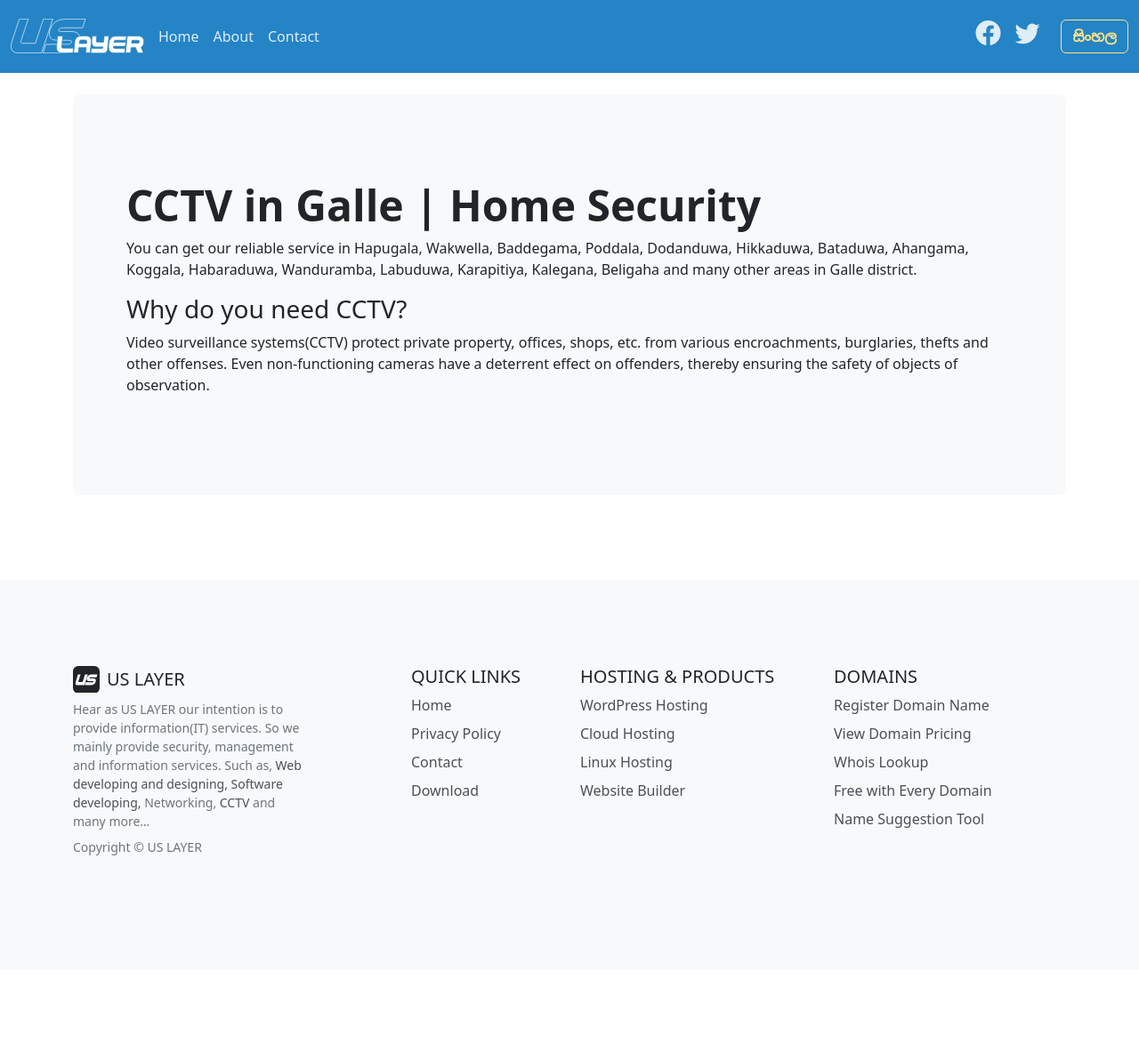
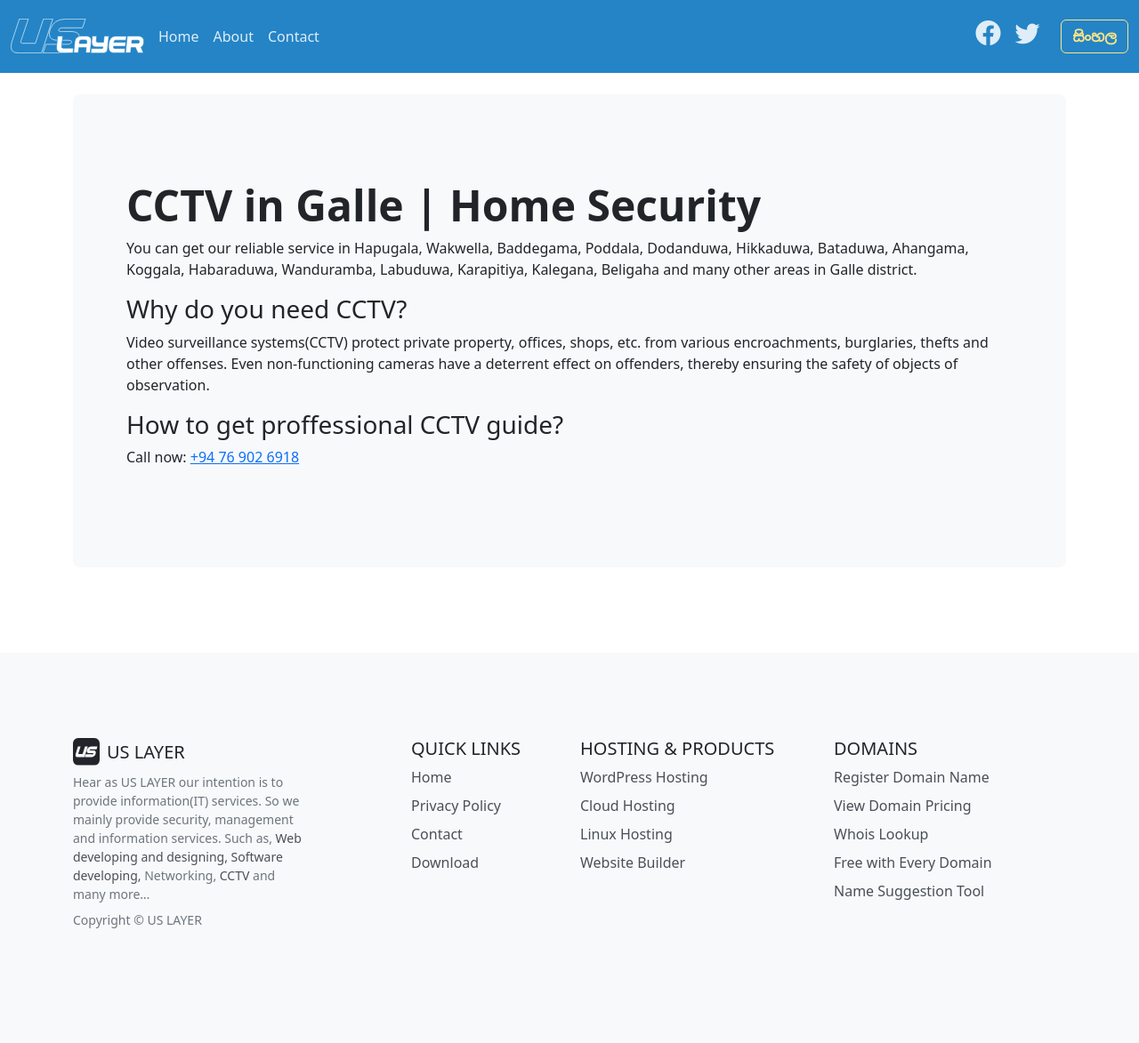
Before and after one commit to uslayer/uslayer.github.io, a Jekyll site: the page built from pages/cctv-galle.md, in a window 1280 px wide. Shown: the whole page at 89% size. Built offline with Jekyll 4.4.1, drawn with Linux system fonts in a browser that asks for light colours; before the commit the page ends 1091 px from its top, so only the background shows below that.

Commit message:
Update cctv-galle.md

```diff
--- a/pages/cctv-galle.md
+++ b/pages/cctv-galle.md
@@ -9,3 +9,6 @@ You can get our reliable service in Hapugala, Wakwella, Baddegama, Poddala, Doda
 
 ### Why do you need CCTV?
 Video surveillance systems(CCTV) protect private property, offices, shops, etc. from various encroachments, burglaries, thefts and other offenses. Even non-functioning cameras have a deterrent effect on offenders, thereby ensuring the safety of objects of observation.
+
+### How to get proffessional CCTV guide?
+Call now: <a href="tel:=+94769026918">+94 76 902 6918</a>
```
